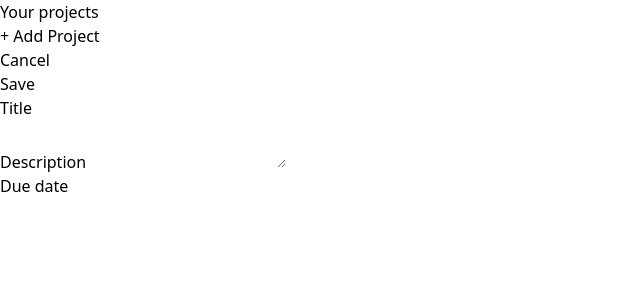
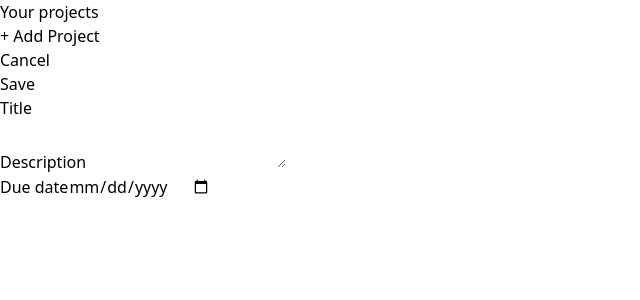
Before and after one commit to EidmantasDev/react-project-management, a React (Vite) app: page / in a window 1280 px wide. Both pictures are taken after a click on the button "+ Add Project". Shown: the top 300 px of the page, without its empty margins (0-640 px from the left). Built offline with nearby package versions, Linux system fonts and the light colour scheme.

Commit message:
Added refs in NewProject component to store inputdata, passed those refs to Input component Wrapped Input component in forwardRef function to accept refs Added new function to handle adding new project in app coponent and passed it to NewProject component Temporary added console.log

```diff
--- a/src/App.jsx
+++ b/src/App.jsx
@@ -19,10 +19,25 @@
     });
   }
 
+  function handleAddProject(projectData) {
+    const newProject = {
+      ...projectData,
+      id: Math.random(),
+    };
+    setProjectsState((prevState) => {
+      return {
+        ...prevState,
+        projects: [...prevState.projects, newProject],
+      };
+    });
+  }
+
+  console.log(projectsState);
+
   let content;
 
   if (projectsState.selecteProjectId === null) {
-    content = <NewProject />;
+    content = <NewProject onAdd={handleAddProject} />;
   } else if (projectsState.selecteProjectId === undefined) {
     content = <NoProjectSelected onStartAddProject={handleStartAddProject} />;
   }
--- a/src/components/Input/Input.jsx
+++ b/src/components/Input/Input.jsx
@@ -1,4 +1,6 @@
-export default function Input({ label, textarea, ...props }) {
+import { forwardRef } from 'react';
+
+const Input = forwardRef(function Input({ label, textarea, ...props }, ref) {
   const classes =
     'w-full p-1 border-b-2 rounded-sm border-stone-300 bg-stone-200 text-stone-600 focus:outline-none focus:border-stone-600';
 
@@ -8,10 +10,12 @@
         {label}
       </label>
       {textarea ? (
-        <textarea className={classes} {...props} />
+        <textarea ref={ref} className={classes} {...props} />
       ) : (
-        <input className={classes} {...props} />
+        <input ref={ref} className={classes} {...props} />
       )}
     </p>
   );
-}
+});
+
+export default Input;
--- a/src/components/NewProject/NewProject.jsx
+++ b/src/components/NewProject/NewProject.jsx
@@ -1,6 +1,23 @@
+import { useRef } from 'react';
 import Input from '../Input/Input';
 
-export default function NewProject() {
+export default function NewProject({ onAdd }) {
+  const title = useRef();
+  const description = useRef();
+  const dueDate = useRef();
+
+  function handleSave() {
+    const enteredTitle = title.current.value;
+    const enteredDescription = description.current.value;
+    const enteredDueDate = dueDate.current.value;
+
+    onAdd({
+      title: enteredTitle,
+      description: enteredDescription,
+      dueDate: enteredDueDate,
+    });
+  }
+
   return (
     <div className='w-[35rem] mt-16'>
       <menu className='flex items-center justify-end gap-4 my-4'>
@@ -10,15 +27,18 @@
           </button>
         </li>
         <li>
-          <button className='px-6 py-2 rounded-md bg-stone-800 text-stone-50 hover:bg-stone-950'>
+          <button
+            className='px-6 py-2 rounded-md bg-stone-800 text-stone-50 hover:bg-stone-950'
+            onClick={handleSave}
+          >
             Save
           </button>
         </li>
       </menu>
       <div>
-        <Input label='Title' />
-        <Input label='Description' textarea />
-        <Input label='Due date' />
+        <Input type='text' ref={title} label='Title' />
+        <Input ref={description} label='Description' textarea />
+        <Input type='date' ref={dueDate} label='Due date' />
       </div>
     </div>
   );
```
